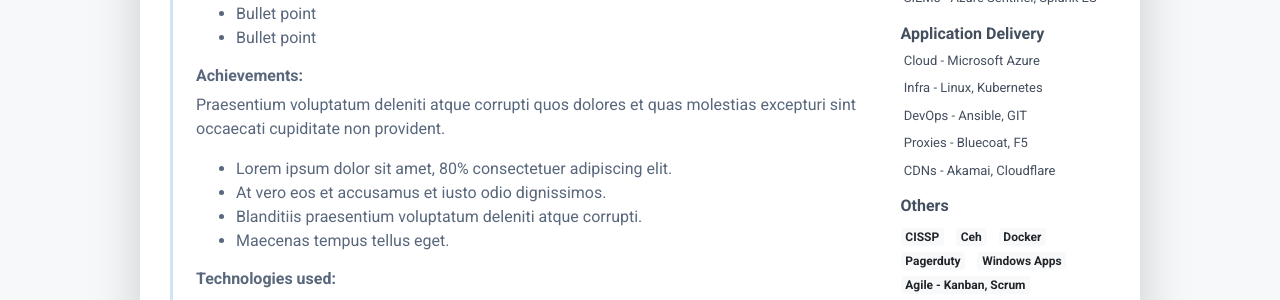
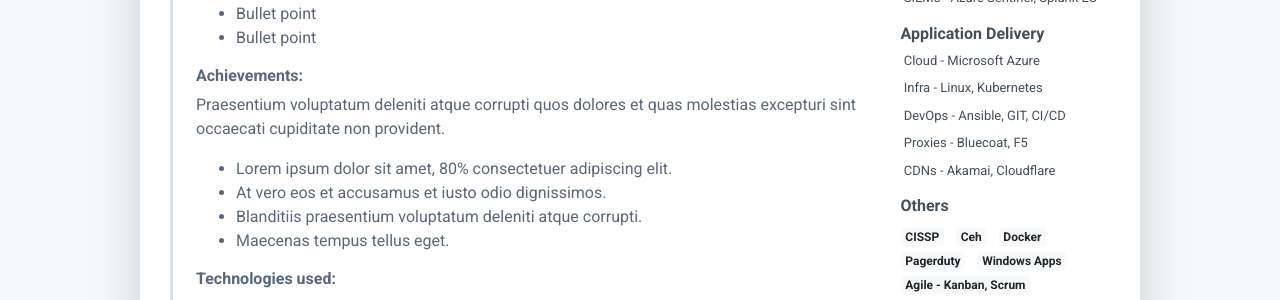
Before and after one commit to Hamy200/resume, a Jekyll site: the page built from index.markdown, in a window 1280 px wide. Shown: the part 492-792 px from the top of the page. Built offline with Jekyll 4.4.1, drawn with Linux system fonts in a browser that asks for light colours; nearby versions of some CDN libraries.

```diff
--- a/_data/data.yml
+++ b/_data/data.yml
@@ -148,7 +148,7 @@ skills:
     tools:
       - name: Cloud - Microsoft Azure
       - name: Infra - Linux, Kubernetes
-      - name: DevOps - Ansible, GIT
+      - name: DevOps - Ansible, GIT, CI/CD
       - name: Proxies - Bluecoat, F5
       - name: CDNs - Akamai, Cloudflare
   - category: others
```
